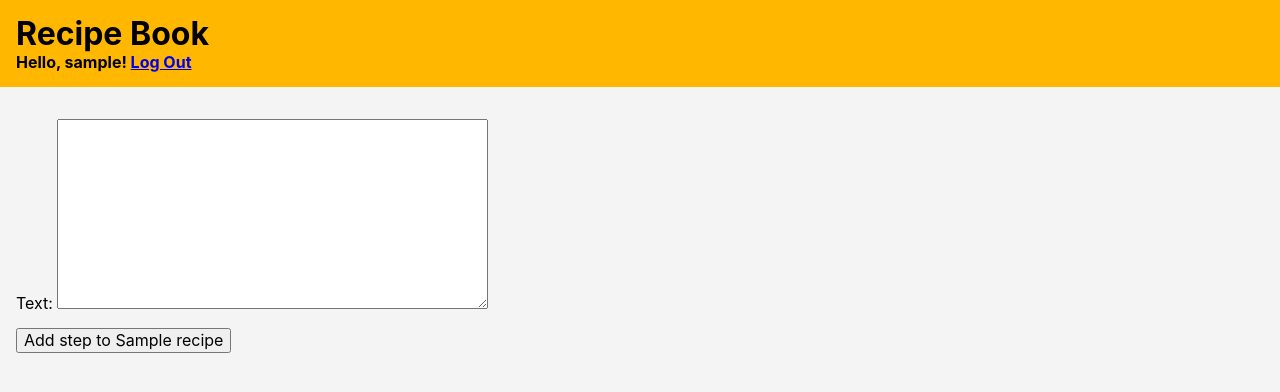
After one commit to Momentum-Team-13/example-django-recipes, a Django app: page /recipes/1/add_recipe_step/ in a window 1280 px wide. The commit adds this page. Shown: the top 392 px of the page. Run offline with Django 4.2, Linux system fonts and the light colour scheme; a user stored in the database is signed in; tables that the repository leaves empty hold one stand-in row (values such as "Sample post"); parts of the project's set-up code (start-up, migrations or seed data) failed here and were passed over.

Commit message:
Add model, url, view, and templates for recipe steps

```diff
--- a/core/admin.py
+++ b/core/admin.py
@@ -1,8 +1,9 @@
 from django.contrib import admin
 from django.contrib.auth.admin import UserAdmin
 
-from .models import User, Recipe, Ingredient
+from .models import RecipeStep, User, Recipe, Ingredient
 
 admin.site.register(User, UserAdmin)
 admin.site.register(Recipe)
 admin.site.register(Ingredient)
+admin.site.register(RecipeStep)
--- a/core/forms.py
+++ b/core/forms.py
@@ -1,5 +1,5 @@
 from django import forms
-from .models import Ingredient, Recipe
+from .models import Ingredient, Recipe, RecipeStep
 
 
 TEXT_INPUT_CLASSES = "pa2 f4 w-100"
@@ -33,3 +33,13 @@ class IngredientForm(forms.ModelForm):
             "amount",
             "item",
         ]
+
+
+class RecipeStepForm(forms.ModelForm):
+    class Meta:
+        model = RecipeStep
+        fields = ["text"]
+
+    widgets = {
+        "text": forms.TextInput(attrs={"class": TEXT_INPUT_CLASSES}),
+    }
--- a/core/models.py
+++ b/core/models.py
@@ -1,6 +1,7 @@
 from django.contrib.auth.models import AbstractUser
 from django.db import models
 from django.db.models import Q
+from ordered_model.models import OrderedModel
 
 
 class User(AbstractUser):
@@ -44,6 +45,18 @@ class Recipe(models.Model):
         return self.title
 
 
+# https://github.com/django-ordered-model/django-ordered-model
+class RecipeStep(OrderedModel):
+    recipe = models.ForeignKey(
+        to=Recipe, on_delete=models.CASCADE, related_name="steps"
+    )
+    text = models.TextField()
+    order_with_respect_to = "recipe"
+
+    def __str__(self):
+        return f"{self.order} {self.text}"
+
+
 class Ingredient(models.Model):
     recipe = models.ForeignKey(
         Recipe, on_delete=models.CASCADE, related_name="ingredients"
--- a/core/views.py
+++ b/core/views.py
@@ -6,7 +6,7 @@ from django.db.models import Count, F
 from django.http import HttpResponse
 from django.shortcuts import get_object_or_404, redirect, render
 from .models import Recipe
-from .forms import RecipeForm, IngredientForm
+from .forms import RecipeForm, IngredientForm, RecipeStepForm
 
 
 def recipe_list(request):
@@ -70,6 +70,26 @@ def add_ingredient(request, recipe_pk):
     return redirect("recipe_detail", pk=recipe.pk)
 
 
+def add_recipe_step(request, recipe_pk):
+    recipe = get_object_or_404(request.user.recipes, pk=recipe_pk)
+
+    if request.method == "POST":
+        form = RecipeStepForm(data=request.POST)
+
+        if form.is_valid():
+            recipe_step = form.save(commit=False)
+            recipe_step.recipe = recipe
+            recipe_step.save()
+
+            return redirect("recipe_detail", pk=recipe.pk)
+    else:
+        form = RecipeStepForm()
+
+    return render(
+        request, "core/add_recipe_step.html", {"form": form, "recipe": recipe}
+    )
+
+
 @login_required
 def copy_recipe(request, recipe_pk):
     original_recipe = get_object_or_404(Recipe, pk=recipe_pk)
--- a/recipes/urls.py
+++ b/recipes/urls.py
@@ -31,6 +31,11 @@ urlpatterns = [
         name="add_ingredient",
     ),
     path("recipes/<int:recipe_pk>/copy", core_views.copy_recipe, name="copy_recipe"),
+    path(
+        "recipes/<int:recipe_pk>/add_recipe_step/",
+        core_views.add_recipe_step,
+        name="add_recipe_step",
+    ),
     path("admin/", admin.site.urls),
     path("accounts/", include("registration.backends.simple.urls")),
 ]
--- /dev/null
+++ b/templates/core/add_recipe_step.html
@@ -0,0 +1,13 @@
+{% extends "base.html" %}
+
+{% block content %}
+
+<form action="{% url 'add_recipe_step' recipe_pk=recipe.pk %}" method="POST">
+  {% csrf_token %}
+  {{ form.as_p }}
+  <div>
+    <button type="submit">Add step to {{ recipe.title }}</button>
+  </div>
+</form>
+
+{% endblock %}
```
Also changed, not shown: templates/core/recipe_detail.html (+17 -0 lines), core/migrations/0004_recipestep.py (added), 2 other files.
